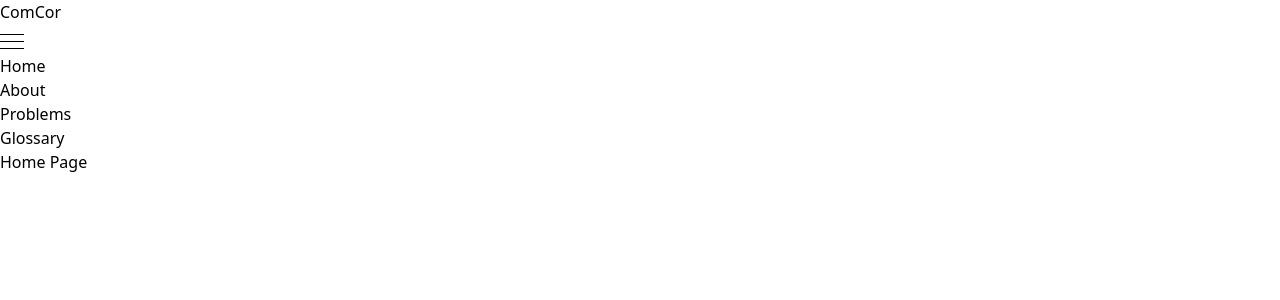
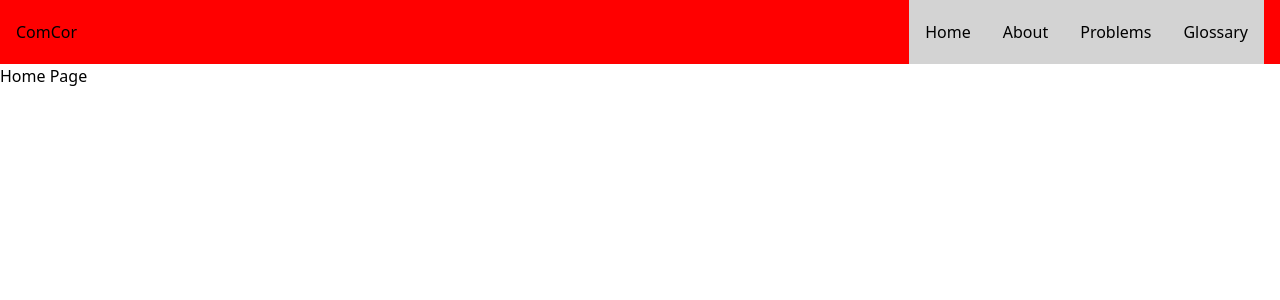
Before and after one commit to agviray/computation-corner, a Next.js app: page / in a window 1280 px wide. Shown: the top 300 px of the page. Built offline with nearby package versions, Linux system fonts and the light colour scheme.

Commit message:
Add responsive styles to navigation and toggle navMenu display on hamburger click

```diff
--- a/src/components/Navbar.js
+++ b/src/components/Navbar.js
@@ -31,42 +31,52 @@ const Navbar = () => {
   const renderedNavmenuItems = NAV_ITEMS.map(({ text, href }, index) => (
     <li key={index}>
       <Link href={href}>
-        <span>{text}</span>
+        <span className="inline-block w-full text-center py-3 md:px-4 md:py-0 md:leading-[64px]">
+          {text}
+        </span>
       </Link>
     </li>
   ));
 
   return (
-    <header>
-      <nav>
-        <div className="innerContainer">
+    <header className="w-full">
+      <nav className="h-16 bg-[red]">
+        <div className="innerContainer relative flex justify-between items-center h-full px-4">
           <div className="logoContainer">
             <Link href="/">
               <span>ComCor</span>
             </Link>
           </div>
           <div
-            className="inline-flex justify-center items-center w-6 h-6 hover:cursor-pointer"
+            className={`navMenu fixed top-0 right-0 bottom-0 w-9/12 py-24 bg-[lightgray] translate-x-full transition-all md:relative md:flex md:w-auto md:h-full md:py-0 md:opacity-1 md:translate-x-0 ${
+              isMenuOpen ? 'translate-x-0' : ''
+            }`}
+          >
+            <ul className="md:flex md:items-center md:h-full">
+              {renderedNavmenuItems}
+            </ul>
+          </div>
+          <div
+            className="hamburger inline-flex justify-center items-center w-6 h-6 hover:cursor-pointer md:hidden"
             onClick={toggleMenu}
           >
             <div
               className={`relative w-full h-[1px] bg-black transition-all duration-100 ${
-                isMenuOpen ? `bg-transparent rotate-[135deg]` : ``
+                isMenuOpen ? `rotate-[135deg]` : ``
               }`}
             >
               <span
                 className={`absolute top-[-7px] w-full h-[1px] bg-black transition-all duration-100 ${
-                  isMenuOpen ? `top-[0px]` : ``
+                  isMenuOpen ? `top-[0]` : ``
                 }`}
               ></span>
               <span
                 className={`absolute top-[7px] w-full h-[1px] bg-black transition-all duration-100 ${
-                  isMenuOpen ? `top-[0px] rotate-90` : ``
+                  isMenuOpen ? `top-[0] rotate-90` : ``
                 }`}
               ></span>
             </div>
           </div>
-          <ul>{renderedNavmenuItems}</ul>
         </div>
       </nav>
     </header>
--- a/tailwind.config.ts
+++ b/tailwind.config.ts
@@ -7,6 +7,12 @@ const config: Config = {
     './src/app/**/*.{js,ts,jsx,tsx,mdx}',
   ],
   theme: {
+    screens: {
+      sm: '640px',
+      md: '768px',
+      lg: '1024px',
+      xl: '1280px',
+    },
     extend: {},
   },
   plugins: [],
```
